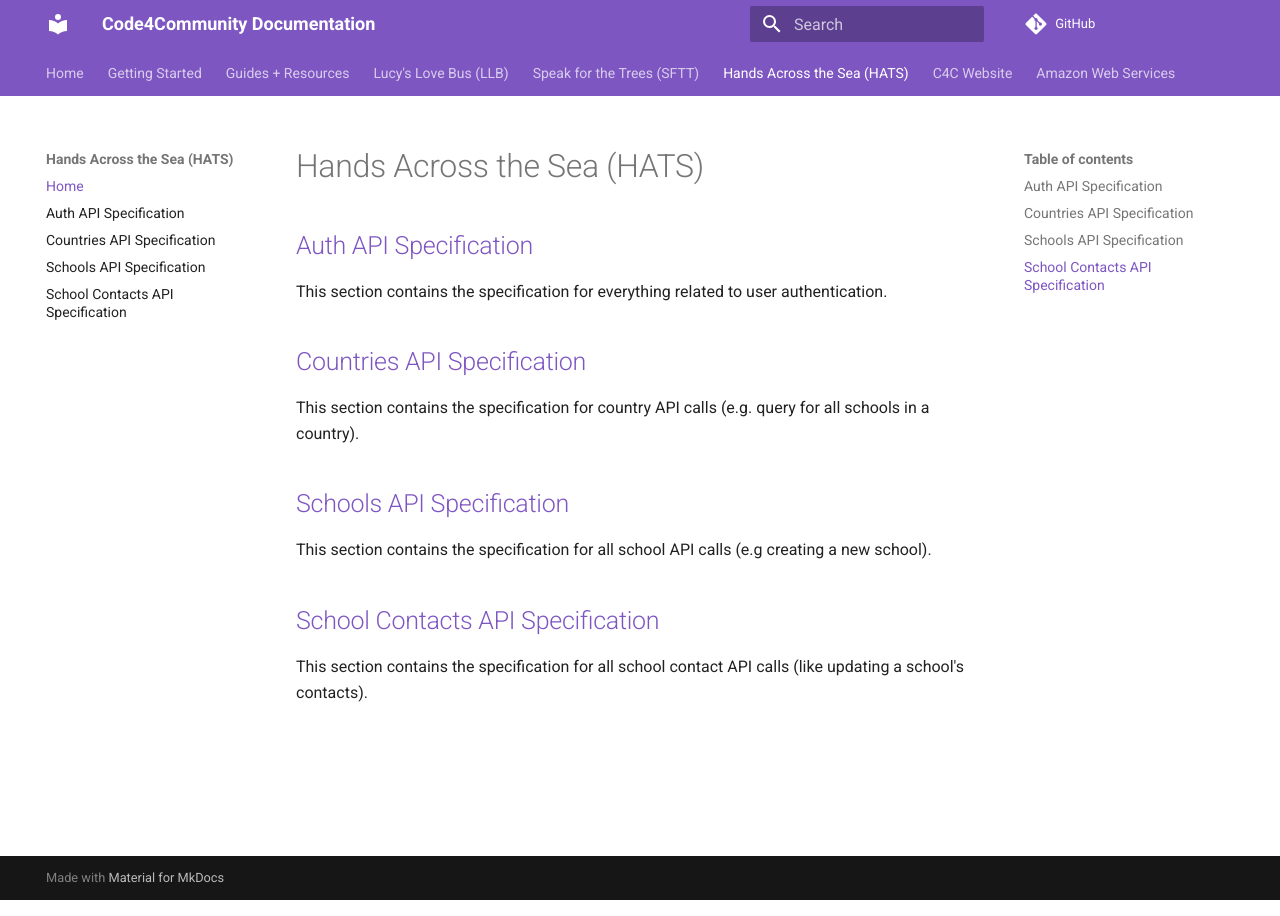
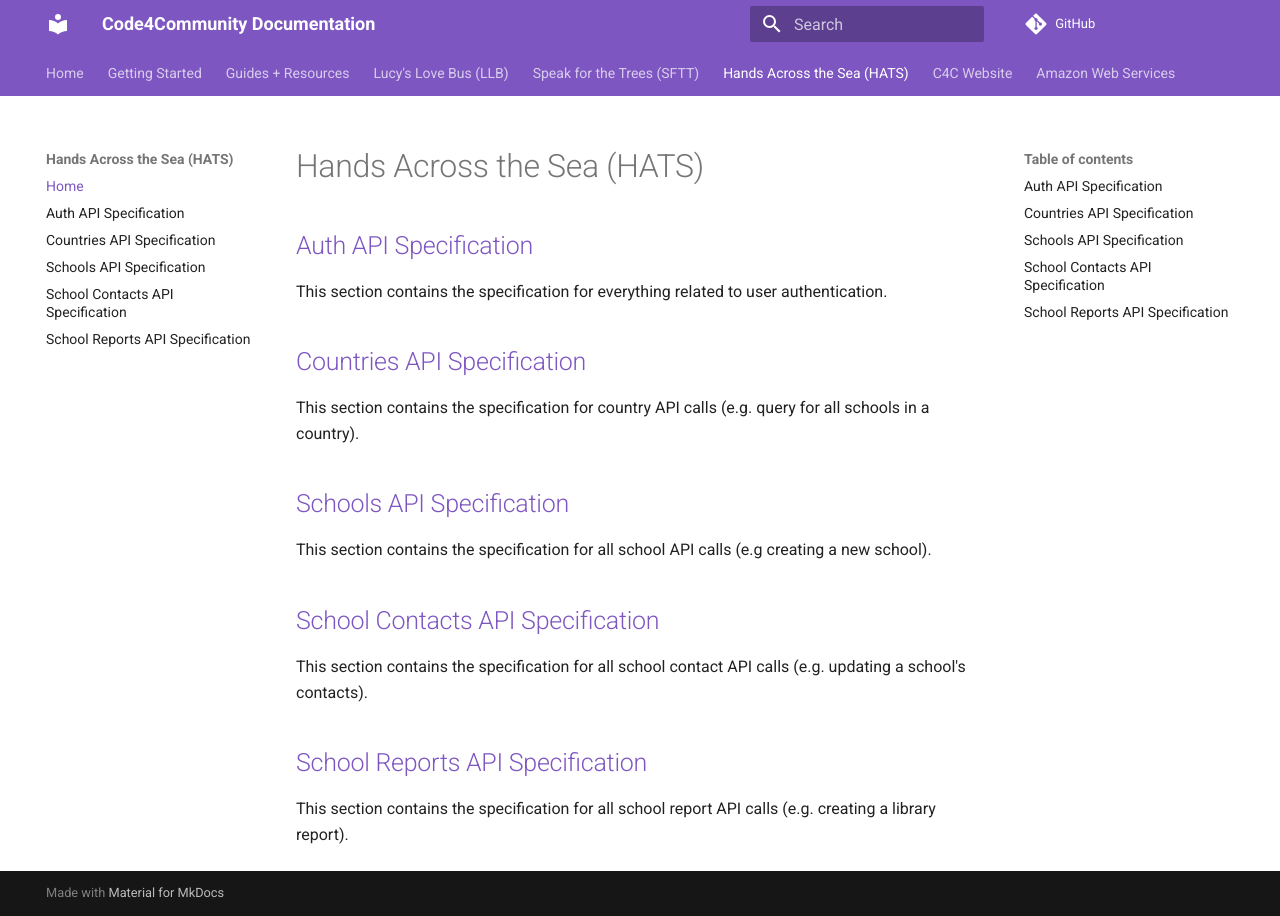
Before and after one commit to Code-4-Community/c4c-dev-docs, an MkDocs documentation site: the page built from docs/hats/index.md, in a window 1280 px wide. Built offline with MkDocs 1.6.1 and Material for MkDocs 9.7.7, drawn with Linux system fonts in a browser that asks for light colours; comment, search, counter and statistics services are not loaded.

Commit message:
Add HATS report routes

```diff
--- a/docs/hats/index.md
+++ b/docs/hats/index.md
@@ -14,4 +14,9 @@ This section contains the specification for all school API calls (e.g creating a
 
 ## [School Contacts API Specification](./api-spec-school-contact.md)
 
-This section contains the specification for all school contact API calls (like updating a school's contacts).
+This section contains the specification for all school contact API calls (e.g. updating a school's contacts).
+
+
+## [School Reports API Specification](./api-spec-school-report.md)
+
+This section contains the specification for all school report API calls (e.g. creating a library report).
--- a/mkdocs.yml
+++ b/mkdocs.yml
@@ -45,6 +45,7 @@ nav:
       - Countries API Specification: hats/api-spec-country.md
       - Schools API Specification: hats/api-spec-school.md
       - School Contacts API Specification: hats/api-spec-school-contact.md
+      - School Reports API Specification: hats/api-spec-school-report.md
   - C4C Website:
       - Add Yourself to People page: c4cwebsite/people.md
   - Amazon Web Services:
```
